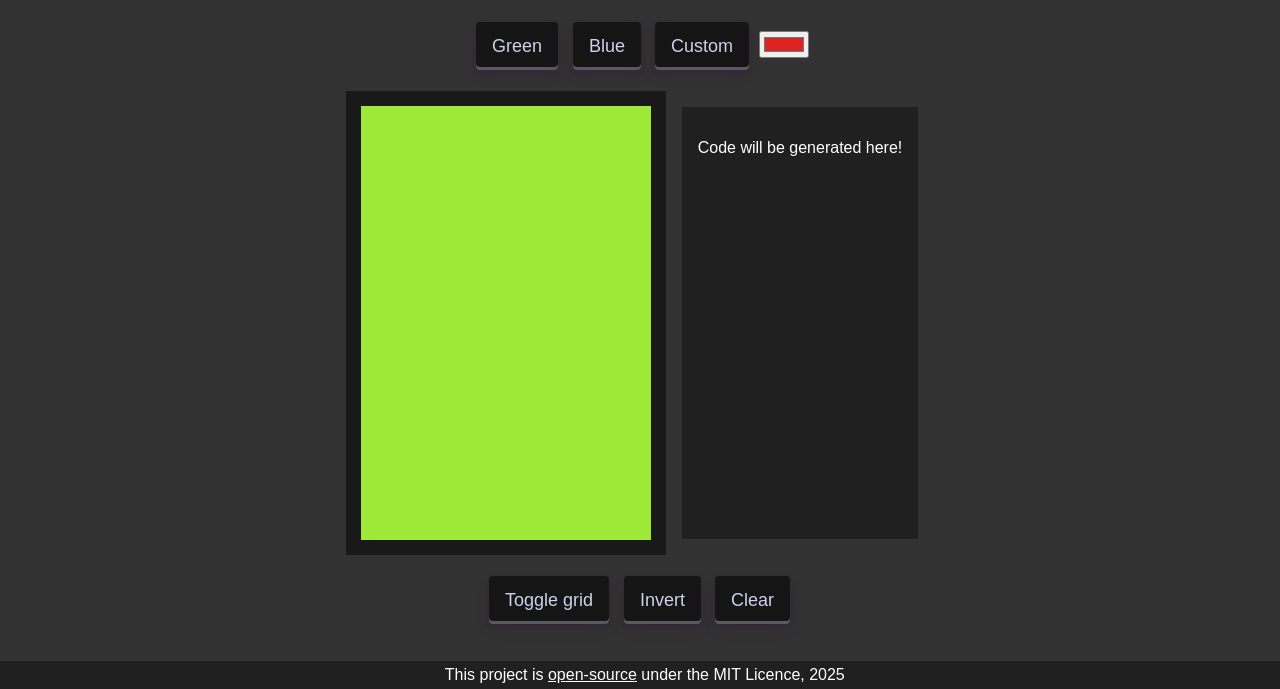
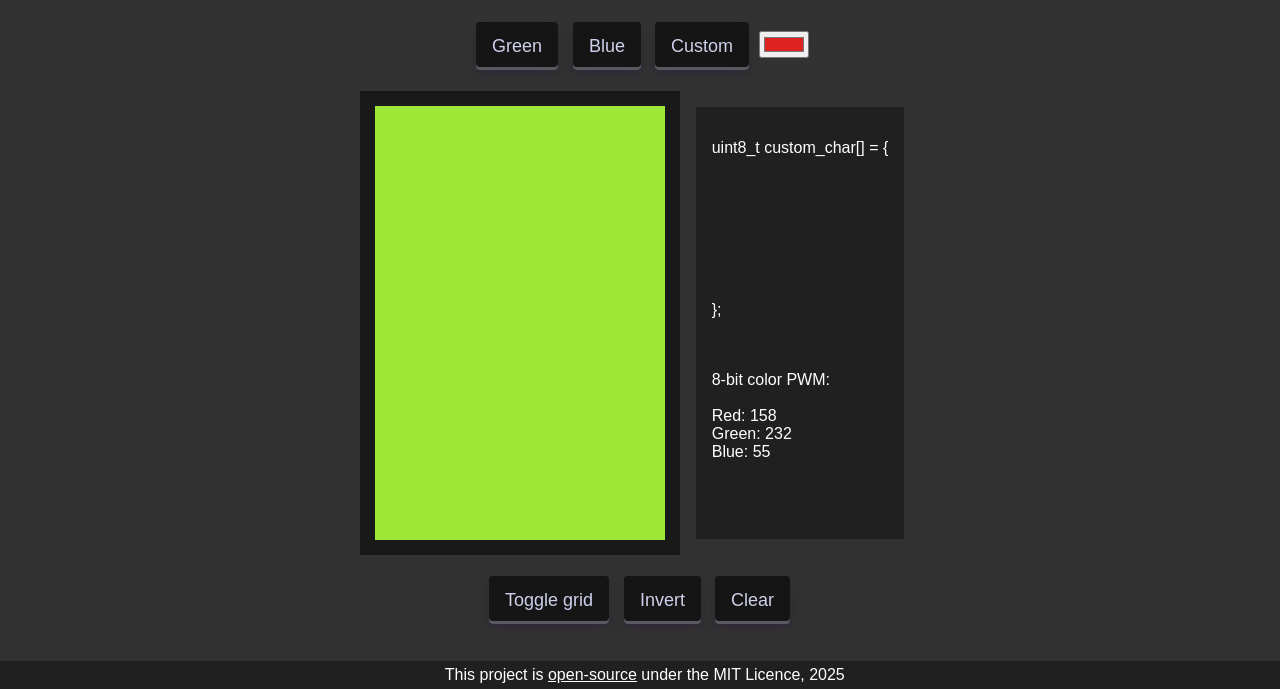
Before and after one commit to Sarijen/lcd-custom-char-creator, a plain HTML site: page index.html in a window 1280 px wide. Shown: the part 111-800 px from the top of the page. Drawn offline with Linux system fonts and the light colour scheme.

Commit message:
feat: PWM values generation for RGB backlight

```diff
--- a/index.html
+++ b/index.html
@@ -72,7 +72,8 @@
       Sorry, you don't have Javascript enabled or your browser does not support it.<br>
       You can either enable it or read the source code if you don't trust it.
     </noscript>
-    <p id="code">Code will be generated here!</p>
+    <p id="char_code">uint8_t custom_char[] = {<br><br><br><br><br><br><br><br><br>};</p>
+    <p id="pwm_code"></p>
   </div>
   </div>
 
--- a/script.js
+++ b/script.js
@@ -31,9 +31,11 @@ var pixel_data = [
   0, 0, 0, 0, 0,
 ];
 
+
 window.onload = () => {
   load_cookies();
 };
+
 
 function get_cookie(name) {
   return saved_cookies
@@ -41,6 +43,7 @@ function get_cookie(name) {
     .find(row => row.startsWith(name + '='))
     ?.split('=')[1];
 }
+
 
 function load_cookies() {
   saved_cookies = document.cookie;
@@ -67,11 +70,36 @@ function load_cookies() {
   update_cookies();
 }
 
+
 function update_cookies() {
   document.cookie = "grid_enabled=" + grid_enabled_c + "; path=/";
   document.cookie = "custom_color=" + custom_color_c + "; path=/";
   document.cookie = "set_color=" + set_color_c + "; path=/";
 }
+
+
+function update_pwm_code() {
+  let hex_color = set_color_c;
+
+  // Split #RRGGBB color into 3 strings
+  let red = hex_color.substring(1, 3);
+  let green = hex_color.substring(3, 5);
+  let blue = hex_color.substring(5, 7);
+
+  // Convert from Hex strings to int Decimals
+  red = parseInt(red, 16);
+  green = parseInt(green, 16);
+  blue = parseInt(blue, 16);
+
+  let pwm_text = "\n\n8-bit color PWM:\n\n";
+  pwm_text += "Red: " + red + "\n";
+  pwm_text += "Green: " + green + "\n";
+  pwm_text += "Blue: " + blue + "\n";
+
+  document.getElementById("pwm_code").textContent = pwm_text;
+}
+
+
 
 function update_text() {
   let code_text = "uint8_t custom_char[] = {";
@@ -87,7 +115,7 @@ function update_text() {
   }
 
   code_text += "\n};";
-  document.getElementById("code").textContent = code_text;
+  document.getElementById("char_code").textContent = code_text;
 }
 
 
@@ -101,6 +129,7 @@ function set_color(new_color) {
 
   set_color_c = new_color;
   update_cookies();
+  update_pwm_code();
 }
 
 
@@ -110,10 +139,12 @@ function set_custom_color() {
 
   custom_color_c = new_color;
   update_cookies();
+  update_pwm_code();
 }
 
 
 var is_mousedown = false;
+
 
 document.addEventListener('mousedown', () => {
   is_mousedown = true;
@@ -172,6 +203,7 @@ function toggle_grid() {
 
 }
 
+
 function set_grid_color(new_color) {
   for (let pixel = 0; pixel < char_size; pixel++) {
     document.getElementById(pixel.toString()).style.borderColor = new_color;
```
